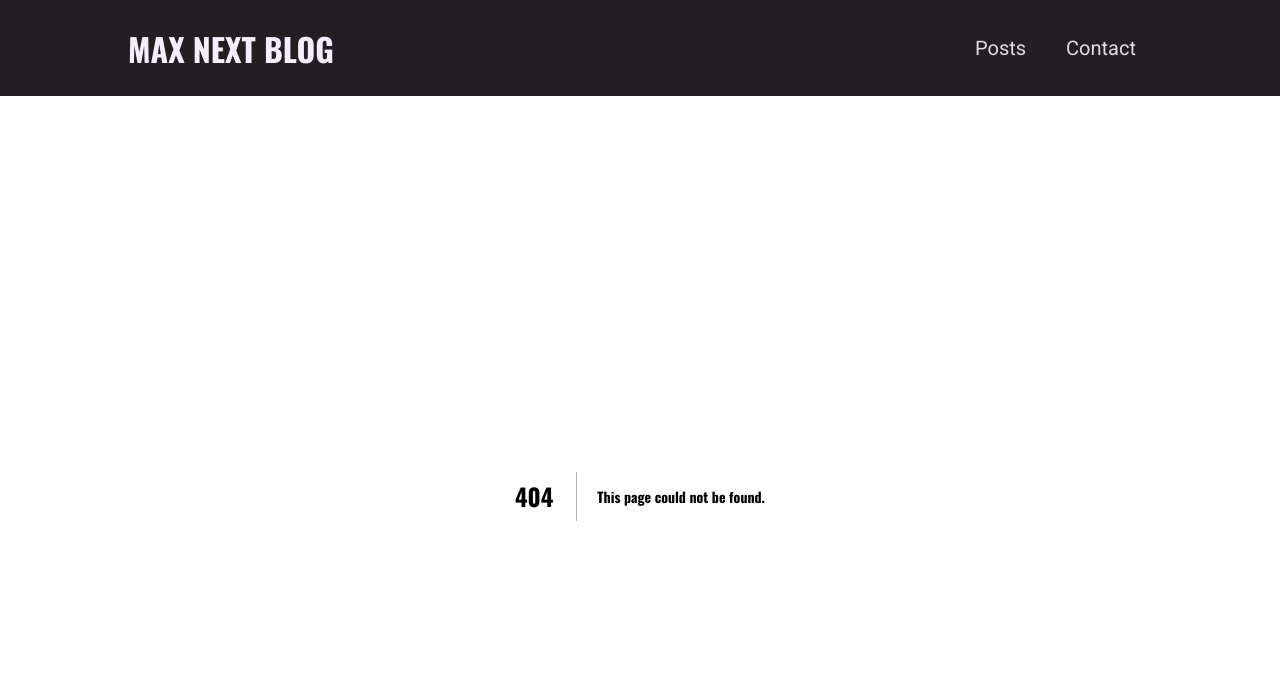
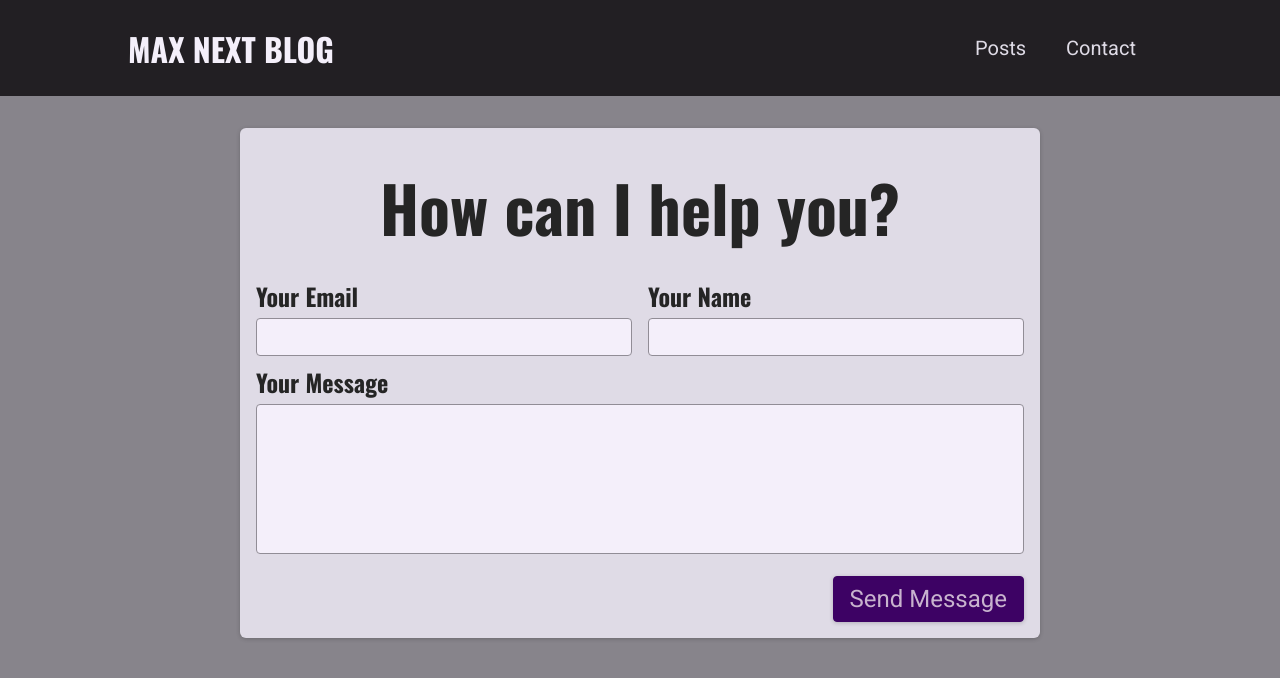
Before and after one commit to embyth-training-projects/nextjs-blog, a Next.js app: page /contact in a window 1280 px wide. Before the commit this address had no page. Shown: the top 678 px of the page. Built offline with nearby package versions, Linux system fonts and the light colour scheme.

Commit message:
Adding contact api routes and storing messages in mongodb

```diff
--- /dev/null
+++ b/components/contact/contact-form.js
@@ -0,0 +1,52 @@
+import { useRef } from "react";
+
+import styles from "./contact-form.module.css";
+
+function ContactForm() {
+  const emailInputRef = useRef();
+  const nameInputRef = useRef();
+  const messageInputRef = useRef();
+
+  function sendMessageHandler(evt) {
+    evt.preventDefault();
+
+    fetch(`/api/contact`, {
+      method: `POST`,
+      headers: {
+        "Content-Type": "application/json",
+      },
+      body: JSON.stringify({
+        email: emailInputRef.current.value,
+        name: nameInputRef.current.value,
+        message: messageInputRef.current.value,
+      }),
+    });
+  }
+
+  return (
+    <section className={styles.contact}>
+      <h1>How can I help you?</h1>
+      <form className={styles.form} onSubmit={sendMessageHandler}>
+        <div className={styles.controls}>
+          <div className={styles.control}>
+            <label htmlFor="email">Your Email</label>
+            <input type="email" id="email" required ref={emailInputRef} />
+          </div>
+          <div className={styles.control}>
+            <label htmlFor="name">Your Name</label>
+            <input type="text" id="name" required ref={nameInputRef} />
+          </div>
+        </div>
+        <div className={styles.control}>
+          <label htmlFor="message">Your Message</label>
+          <textarea id="message" rows="5" required ref={messageInputRef} />
+        </div>
+        <div className={styles.actions}>
+          <button>Send Message</button>
+        </div>
+      </form>
+    </section>
+  );
+}
+
+export default ContactForm;
--- /dev/null
+++ b/components/contact/contact-form.module.css
@@ -0,0 +1,73 @@
+.contact {
+  margin: var(--size-8) auto;
+  border-radius: 6px;
+  background-color: var(--color-grey-100);
+  width: 90%;
+  max-width: 50rem;
+  padding: var(--size-4);
+  box-shadow: 0 1px 4px rgba(0, 0, 0, 0.2);
+  font-size: var(--size-6);
+}
+
+.contact h1 {
+  font-size: var(--size-8);
+  margin: var(--size-4) 0;
+  text-align: left;
+}
+
+.form label {
+  display: block;
+  font-family: 'Oswald', sans-serif;
+  font-weight: bold;
+  margin: var(--size-2) 0 var(--size-1) 0;
+}
+
+.form input,
+.form textarea {
+  font: inherit;
+  padding: var(--size-1);
+  border-radius: 4px;
+  width: 100%;
+  border: 1px solid var(--color-grey-400);
+  background-color: var(--color-grey-50);
+  resize: none;
+}
+
+.controls {
+  display: flex;
+  column-gap: 1rem;
+  flex-wrap: wrap;
+}
+
+.control {
+  flex: 1;
+  min-width: 10rem;
+}
+
+.actions {
+  margin-top: var(--size-4);
+  text-align: right;
+}
+
+.form button {
+  font: inherit;
+  cursor: pointer;
+  background-color: var(--color-primary-700);
+  border: 1px solid var(--color-primary-700);
+  padding: var(--size-2) var(--size-4);
+  border-radius: 4px;
+  color: var(--color-primary-50);
+  box-shadow: 0 1px 4px rgba(0, 0, 0, 0.2);
+}
+
+.form button:hover {
+  background-color: var(--color-primary-500);
+  border-color: var(--color-primary-500);
+}
+
+@media (min-width: 768px) {
+  .contact h1 {
+    font-size: var(--size-16);
+    text-align: center;
+  }
+}
--- a/package.json
+++ b/package.json
@@ -9,6 +9,7 @@
   },
   "dependencies": {
     "gray-matter": "^4.0.3",
+    "mongodb": "^3.6.6",
     "next": "10.0.6",
     "react": "17.0.1",
     "react-dom": "17.0.1",
--- /dev/null
+++ b/pages/api/contact.js
@@ -0,0 +1,51 @@
+import { MongoClient } from "mongodb";
+
+async function handler(req, res) {
+  if (req.method === "POST") {
+    const { email, name, message } = req.body;
+
+    if (
+      !email ||
+      !email.includes("@") ||
+      !name ||
+      name.trim() === "" ||
+      !message ||
+      message.trim() === ""
+    ) {
+      res.status(422).json({ message: `Invalid input.` });
+      return;
+    }
+
+    const newMessage = {
+      email,
+      name,
+      message,
+    };
+
+    let client;
+    try {
+      client = await MongoClient.connect(
+        `mongodb+srv://BlogAdmin:0zkXxi0H5hFOs3Ds@cluster0.kz2sc.mongodb.net/my-blog?retryWrites=true&w=majority`
+      );
+    } catch (error) {
+      res.status(500).json({ message: `Could not connect to database!` });
+      return;
+    }
+
+    const db = client.db();
+
+    try {
+      await db.collection(`messages`).insertOne(newMessage);
+    } catch (error) {
+      client.close();
+      res.status(500).json({ message: `Storing message failed!` });
+      return;
+    }
+
+    client.close();
+
+    res.status(201).json({ message: `Message successfully sent!` });
+  }
+}
+
+export default handler;
--- /dev/null
+++ b/pages/contact.js
@@ -0,0 +1,7 @@
+import ContactForm from "../components/contact/contact-form";
+
+function ContactPage() {
+  return <ContactForm />;
+}
+
+export default ContactPage;
```
Also changed, not shown: 1 other file (tests, documents, lock files or other folders).
